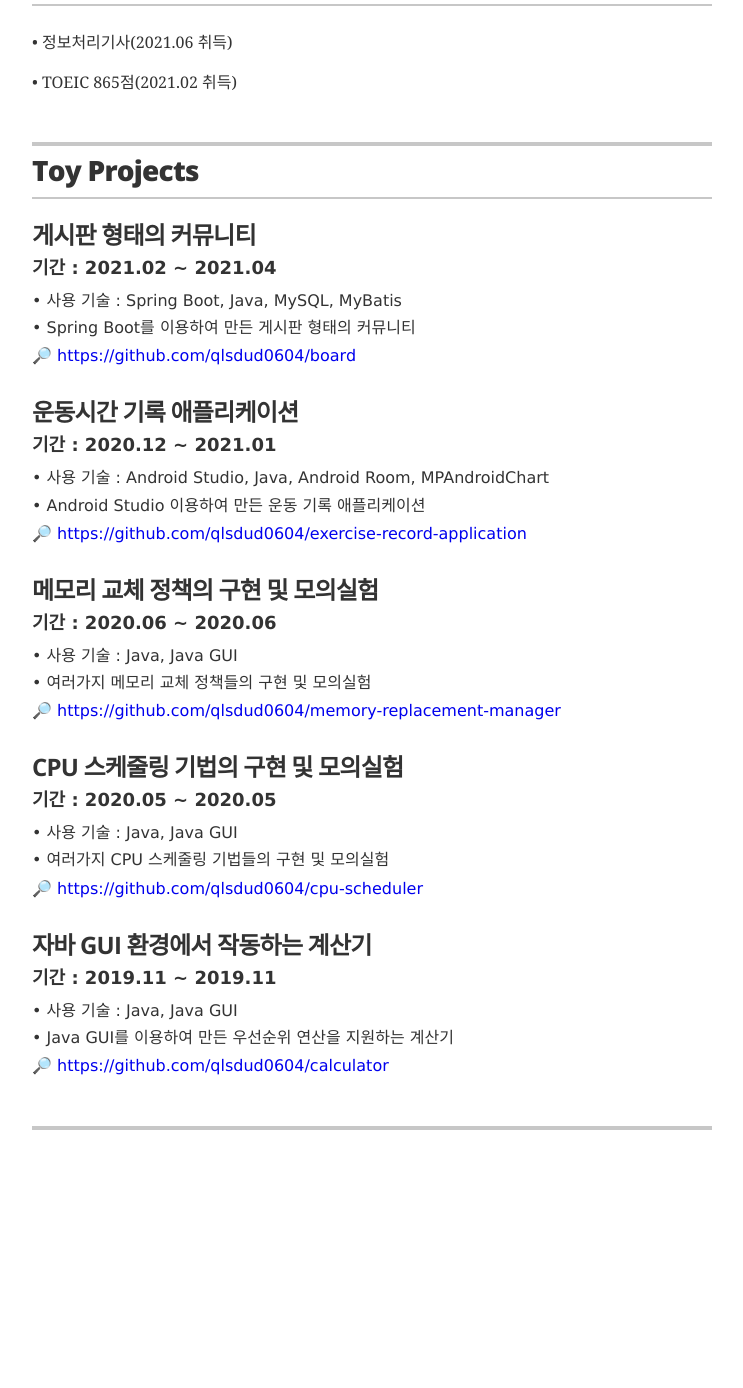
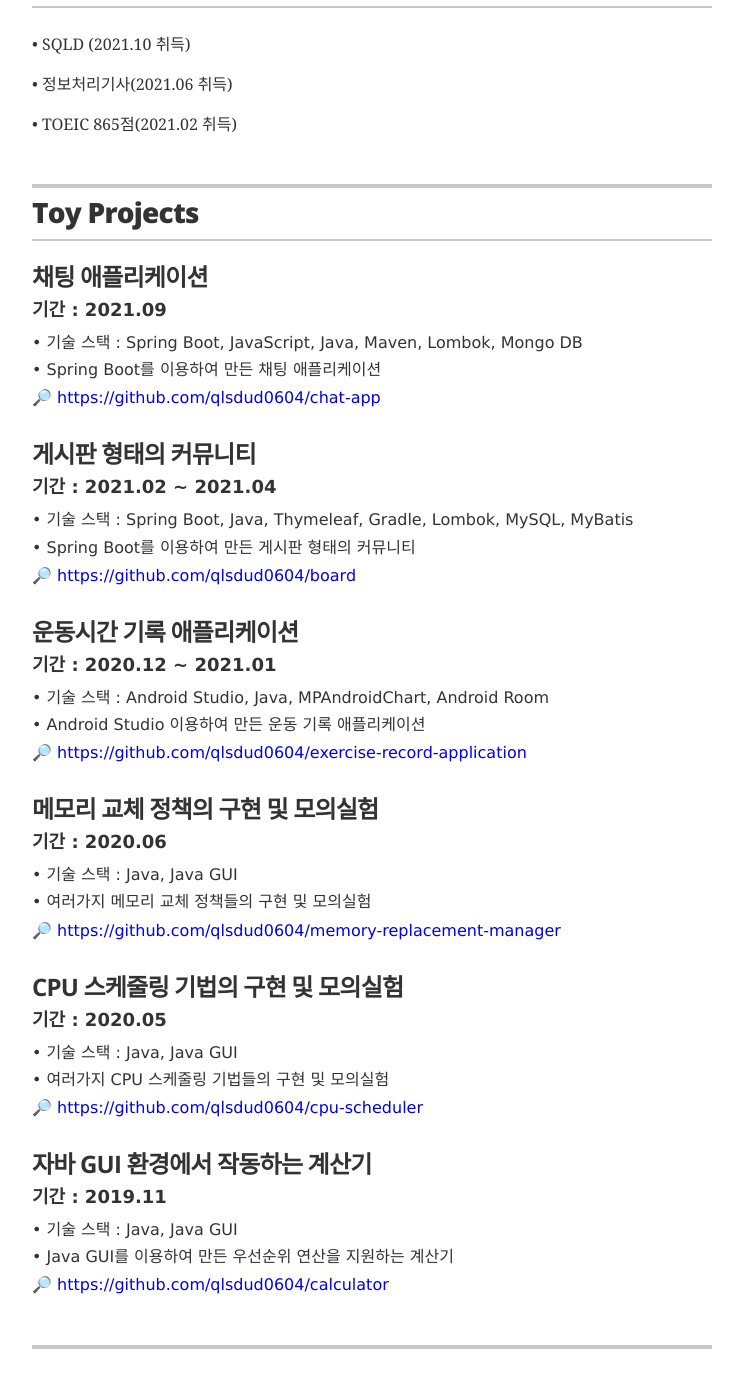
Before and after one commit to qlsdud0604/resume, a Jekyll site: the page built from index.html, in a window 1280 px wide and 1400 px high, scrolled down 841 px. Shown: the top 1388 px of the window, without its empty margins (268-1011 px from the left). Built offline with Jekyll 4.4.1, drawn with Linux system fonts in a browser that asks for light colours; before the commit the page ends 2043 px from its top, so only the background shows below that.

Commit message:
자격증, 프로젝트 항목 추가

```diff
--- a/_config.yml
+++ b/_config.yml
@@ -9,19 +9,19 @@ sass:
   style: compressed
 
 # Resume settings
-resume_avatar:                  "true"
-resume_name:                    "임빈영"
-resume_title:                   "반갑습니다. 임빈영입니다."
+resume_avatar: "true"
+resume_name: "임빈영"
+resume_title: "반갑습니다. 임빈영입니다."
 
 # used for the contact button in _layouts/resume.html
-resume_contact_email:           "qlsdud960604@gmail.com"
+resume_contact_email: "qlsdud960604@gmail.com"
 
 # the next two items are used for schema itemprops in _layouts/resume.html
-resume_contact_telephone:       "555-7334"
-resume_contact_address:         "742 Evergreen Terrace, Springfield"
+resume_contact_telephone: "555-7334"
+resume_contact_address: "742 Evergreen Terrace, Springfield"
 
-resume_header_contact_info:     "742 Evergreen Terrace, Springfield • 555-7334 • lisasimpson@youremailaddress.com"
-display_header_contact_info:    "false"
+resume_header_contact_info: "742 Evergreen Terrace, Springfield • 555-7334 • lisasimpson@youremailaddress.com"
+display_header_contact_info: "false"
 
 # resume_header_intro: "<p>백엔드 개발자를 꿈꾸는 임빈영입니다.</p>"
 
@@ -29,15 +29,15 @@ display_header_contact_info:    "false"
 # "no" to display an "I'm not looking for work" message,
 # or remove the resume_looking_for_work option entirely
 # to leave blank
-resume_looking_for_work:        ""
+resume_looking_for_work: ""
 
 # Decide which sections to use
 # comment out to hide
-resume_section_links:           true   # 인적사항
-resume_section_education:       true   # 학력사항
-resume_section_recognition:     true   # 어학 및 자격증
+resume_section_links: true # 인적사항
+resume_section_education: true # 학력사항
+resume_section_recognition: true # 어학 및 자격증
 # resume_section_experience:      true   # 경험
-resume_section_projects:        true   # 프로젝트
+resume_section_projects: true # 프로젝트
 # resume_section_skills:          true
 # resume_section_associations:    true
 # resume_section_interests:       true
@@ -45,19 +45,18 @@ resume_section_projects:        true   # 프로젝트
 # Resume social links
 # uncomment the options you wish to display, and add your own URL
 resume_social_links:
-  # resume_github_url:            "https://github.com/qlsdud0604"
+  resume_github_url: "https://github.com/qlsdud0604"
   # resume_twitter_url:           "http://twitter.com/jglovier"
   # resume_dribbble_url:          "https://dribbble.com/jag"
   # resume_facebook_url:          "insert Facebook URL here"
   # resume_linkedin_url:          "https://www.linkedin.com/in/joelglovier"
   # resume_instagram_url:         "insert your Instagram URL here"
-  # resume_website_url:           "http://joelglovier.com"
+  resume_website_url: "https://qlsdud0604.tistory.com/"
   # resume_medium_url:            "https://medium.com/@jglovier"
-resume_print_social_links:      false
+resume_print_social_links: true
 
 # Design settings
-resume_theme:                   default
-
+resume_theme: default
 # Note: when editing locally, remember to restart
 # your Jekyll server when you edit this file. Changes
 # to _config.yml are only recognized when the server starts
--- a/_data/projects.yml
+++ b/_data/projects.yml
@@ -1,12 +1,21 @@
 # Projects
 # uncomment the urls if you wish to display them, and add your own URL
+
+# 채팅 애플리케이션
+- project: 채팅 애플리케이션
+  role:
+  duration: 2021.09
+  # url: "#"
+  skills: 기술 스택 &#58; Spring Boot, JavaScript, Java, Maven, Lombok, Mongo DB
+  description: Spring Boot를 이용하여 만든 채팅 애플리케이션
+  details: https://github.com/qlsdud0604/chat-app
 
 # 게시판 형태의 커뮤니티
 - project: 게시판 형태의 커뮤니티
   role:
   duration: 2021.02 ~ 2021.04
   # url: "#"
-  skills: 사용 기술 &#58; Spring Boot, Java, MySQL, MyBatis
+  skills: 기술 스택 &#58; Spring Boot, Java, Thymeleaf, Gradle, Lombok, MySQL, MyBatis
   description: Spring Boot를 이용하여 만든 게시판 형태의 커뮤니티
   details: https://github.com/qlsdud0604/board
 
@@ -15,27 +24,27 @@
   role:
   duration: 2020.12 ~ 2021.01
   # url: "#"
-  skills: 사용 기술 &#58; Android Studio, Java, Android Room, MPAndroidChart
+  skills: 기술 스택 &#58; Android Studio, Java, MPAndroidChart, Android Room
   description: Android Studio 이용하여 만든 운동 기록 애플리케이션
   details: https://github.com/qlsdud0604/exercise-record-application
 
 # 메모리 교체 정책
 - project: 메모리 교체 정책의 구현 및 모의실험
-  duration: 2020.06 ~ 2020.06
-  skills: 사용 기술 &#58; Java, Java GUI
+  duration: 2020.06
+  skills: 기술 스택 &#58; Java, Java GUI
   description: 여러가지 메모리 교체 정책들의 구현 및 모의실험
   details: https://github.com/qlsdud0604/memory-replacement-manager
 
 # CPU 스케줄링
 - project: CPU 스케줄링 기법의 구현 및 모의실험
-  duration: 2020.05 ~ 2020.05
-  skills: 사용 기술 &#58; Java, Java GUI
+  duration: 2020.05
+  skills: 기술 스택 &#58; Java, Java GUI
   description: 여러가지 CPU 스케줄링 기법들의 구현 및 모의실험
   details: https://github.com/qlsdud0604/cpu-scheduler
 
 # 계산기
 - project: 자바 GUI 환경에서 작동하는 계산기
-  duration: 2019.11 ~ 2019.11
-  skills: 사용 기술 &#58; Java, Java GUI
+  duration: 2019.11
+  skills: 기술 스택 &#58; Java, Java GUI
   description: Java GUI를 이용하여 만든 우선순위 연산을 지원하는 계산기
   details: https://github.com/qlsdud0604/calculator
--- a/_layouts/resume.html
+++ b/_layouts/resume.html
@@ -95,6 +95,7 @@
       </header>
 
       <div class="resume-item">
+        <p style="font-family:Georgia;"> &bull; SQLD (2021.10 취득)</p>
         <p style="font-family:Georgia;"> &bull; 정보처리기사(2021.06 취득)</p>
         <p style="font-family:Georgia;"> &bull; TOEIC 865점(2021.02 취득)</p>
       </div>
```
